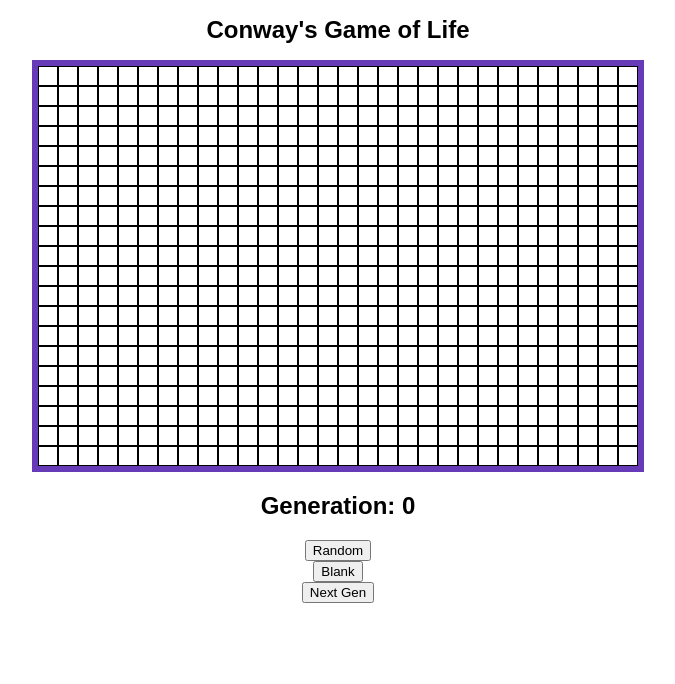
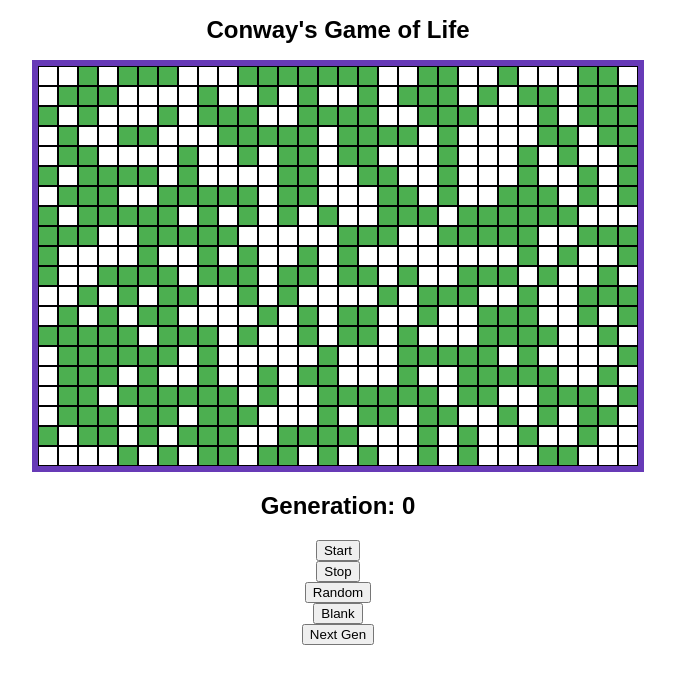
Before and after one commit to Schmidt-Aaron/gof-react, a React (Create React App) app: page / in a window 1280 px wide. Shown: the top 684 px of the page, without its empty margins (302-977 px from the left). Built offline with nearby package versions, Linux system fonts and the light colour scheme.

Commit message:
running - massive memory leak :(

```diff
--- a/src/App.js
+++ b/src/App.js
@@ -37,6 +37,8 @@ class App extends Component {
     this.incrementGeneration = this.incrementGeneration.bind(this);
     this.blankGrid = this.blankGrid.bind(this);
     this.randomGrid = this.randomGrid.bind(this);
+    this.start = this.start.bind(this);
+    this.stop = this.stop.bind(this);
     //this.randomGrid = this.randomGrid.bind(this);
   }
   //then add function here, or inside applicable component
@@ -46,11 +48,46 @@ class App extends Component {
   // add rerender function call once completed
   incrementGeneration() {
     let nextGeneration = this.createNextGenGrid(this.state.gridArray);
-// console.log(this.state.gridArray)
-   this.setState( (prevState) => ({
-     generation: prevState.generation + 1,
-     gridArray: nextGeneration,
+    this.setState( (prevState) => ({
+      generation: prevState.generation + 1,
+      gridArray: nextGeneration,
    }))
+  }
+
+  //creates new gridArray filled with 0's
+  blankGrid() {
+    this.setState( (prevState) => ({
+      gridArray: makeArray(30, 20),
+      generation: 0,
+      isRunning: false,
+    }))
+  }
+
+  //creates a new random gridArray
+  randomGrid() {
+    this.setState( (prevState) => ({
+      gridArray: makeArray(30, 20, true),
+      generation: 0,
+      isRunning: false,
+    }))
+  }
+
+  running() {
+    setInterval(console.log("interval running"));
+  }
+
+  start() {
+    this.running()
+    this.setState( (prevState) => ({
+      isRunning: true,
+    }))
+  }
+
+  stop() {
+    clearInterval(this.running)
+    this.setState( (prevState) => ({
+      isRunning: false,
+    }))
   }
 
   // calculate the neighbors helpful function
@@ -96,19 +133,6 @@ class App extends Component {
     return next;
   }
 
-  //creates new gridArray filled with 0's
-  blankGrid() {
-    this.setState( (prevState) => ({
-      gridArray: makeArray(30, 20),
-    }))
-  }
-
-  //creates a new random gridArray
-  randomGrid() {
-    this.setState( (prevState) => ({
-      gridArray: makeArray(30, 20, true),
-    }))
-  }
 
   // 1. setup initial grid here
   // 2. update state.grid with initial grid
@@ -116,7 +140,7 @@ class App extends Component {
 
   render() {
     if(this.state.gridArray.length === 0) {
-      this.blankGrid();
+      this.randomGrid();
     }
     const {
       generation,
@@ -134,6 +158,18 @@ class App extends Component {
             gridArray={gridArray}
           />
         <h2> Generation: {generation}</h2>
+        <button
+          onClick={() => this.start()}
+          className="button"
+          >
+        Start
+        </button>
+        <button
+          onClick={() => this.stop()}
+          className="button"
+          >
+        Stop
+        </button>
         <button
           onClick={() => this.randomGrid()}
           className="button"
@@ -161,7 +197,6 @@ class CanvasGrid extends Component {
   constructor(props) {
     super(props);
     this.state = {
-      grid: this.props.gridArray,
       resolution: this.props.resolution,
     };
   }
@@ -205,15 +240,6 @@ class CanvasGrid extends Component {
     }
   }
 
-
-  componentDidMount() {
-    // this.draw(makeArray(30, 20, true)); /* draws a new random grid */
-    //this.draw(this.props.gridArray)
-    //console.log("componentDidMount")
-    //console.log("props at didMount" + this.props.gridArray);
-    //this.makeCanvas();
-  }
-
   componentDidUpdate() {
     if(this.props.gridArray) {
       this.draw(this.props.gridArray)
@@ -222,13 +248,7 @@ class CanvasGrid extends Component {
 
   render() {
     console.log("render call");
-    //console.log("props at render" + this.props.gridArray);
-    //console.log(this.props.gridArray)
     return (
-
-    // <div ref="canvasDiv">
-    // {/* insert our canvas here */}
-    // </div>
       <canvas
       id="grid"
       className="grid"
@@ -239,9 +259,11 @@ class CanvasGrid extends Component {
       >
       Oh noes... the grid isn't loading
       </canvas>
-
     );
   }
+}
+
+export default App;
 
 
 // class Box extends Component {
@@ -312,6 +334,3 @@ class CanvasGrid extends Component {
 //     );
 //   }
 // }
-}
-
-export default App;
```
